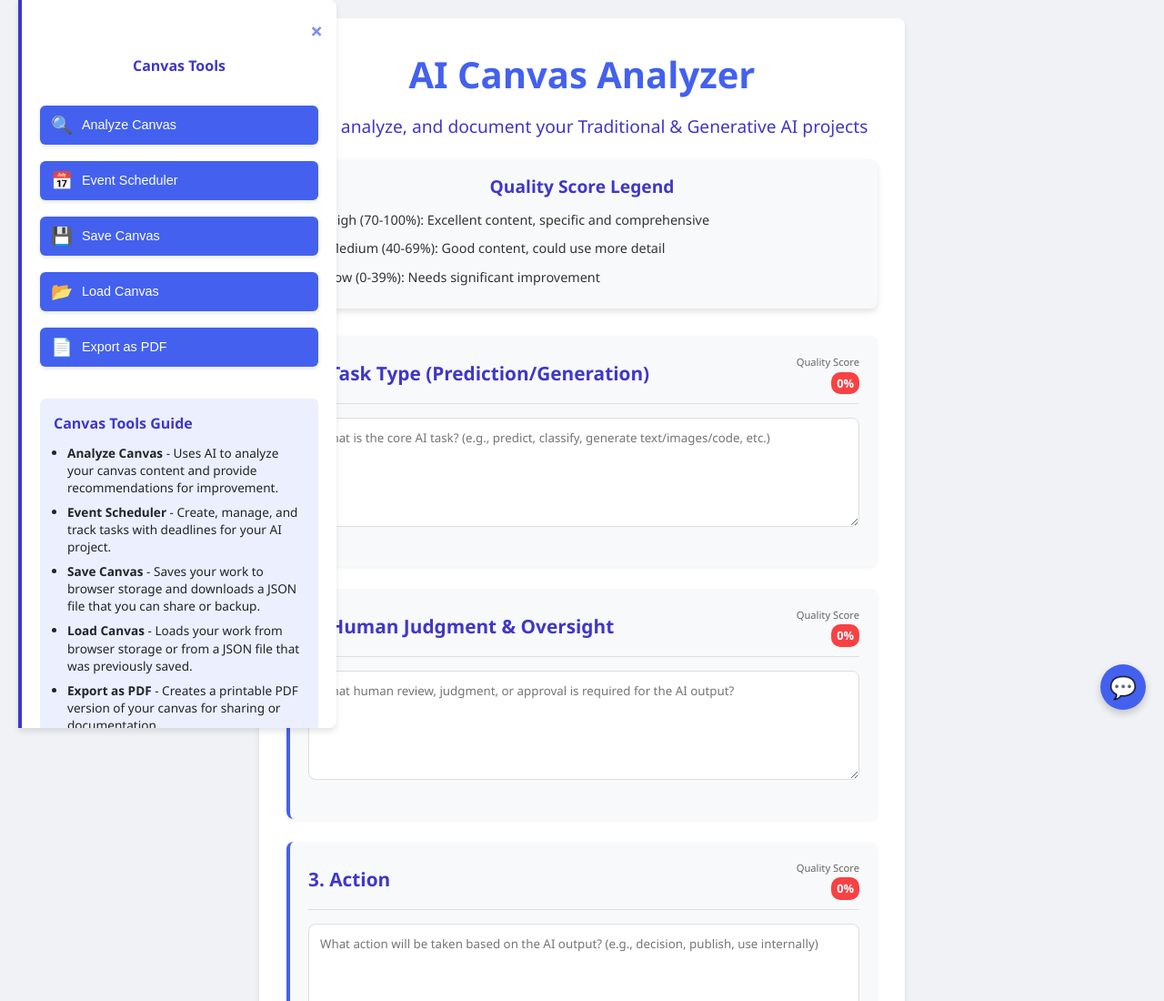
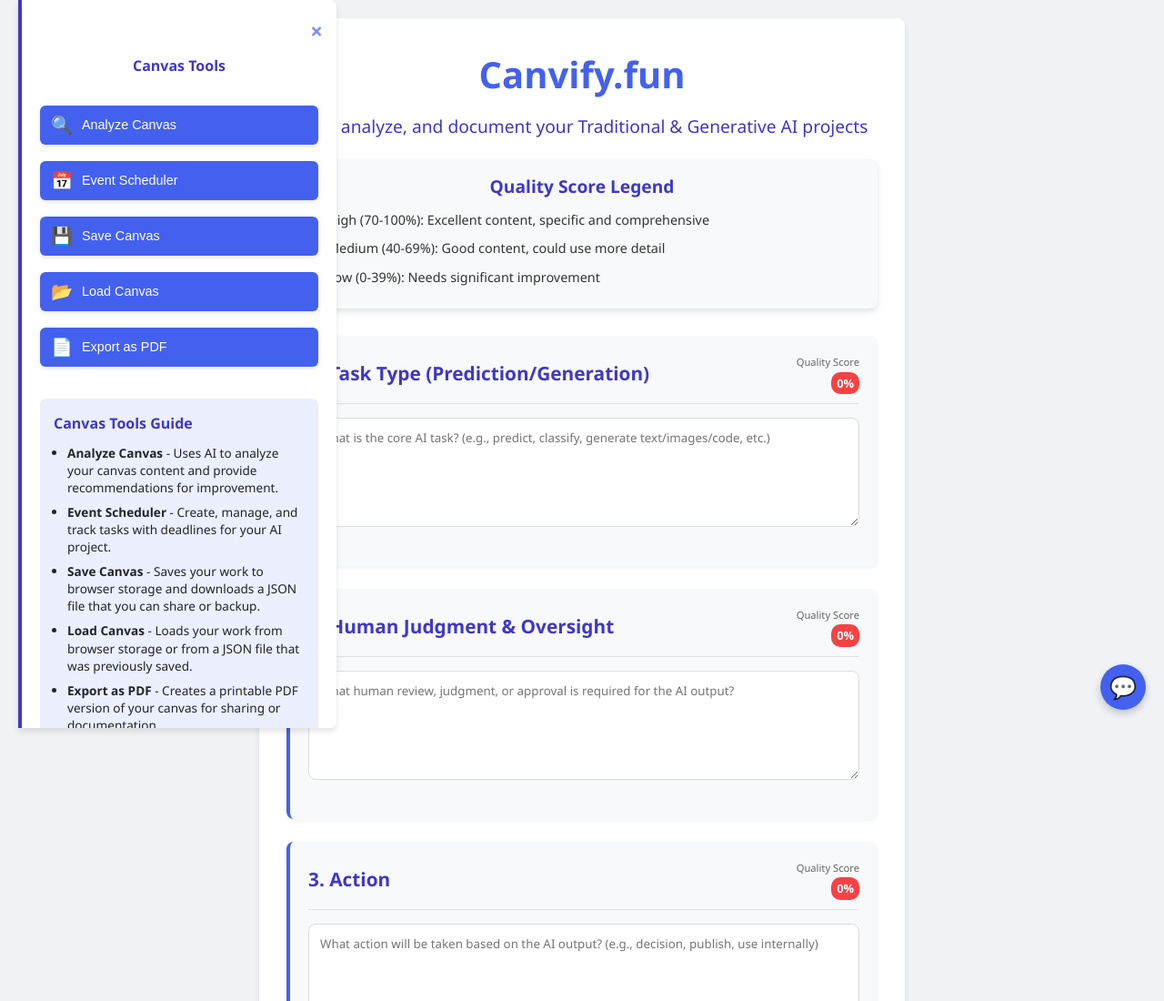
Before and after one commit to mrSpectrum/Canvify.fun, a website: page index.html in a window 1280 px wide. Shown: the top 1100 px of the page at 91% size. Drawn offline with Linux system fonts and the light colour scheme; no server answers.

Commit message:
Updated index.html

```diff
--- a/index.html
+++ b/index.html
@@ -15,7 +15,7 @@
     <main class="container">
         <div id="notification" class="notification"></div>
         <header>
-            <h1>AI Canvas Analyzer</h1>
+            <h1>Canvify.fun</h1>
             <p class="subtitle">Plan, analyze, and document your Traditional & Generative AI projects</p>
             <div class="score-legend">
                 <h3>Quality Score Legend</h3>
```
